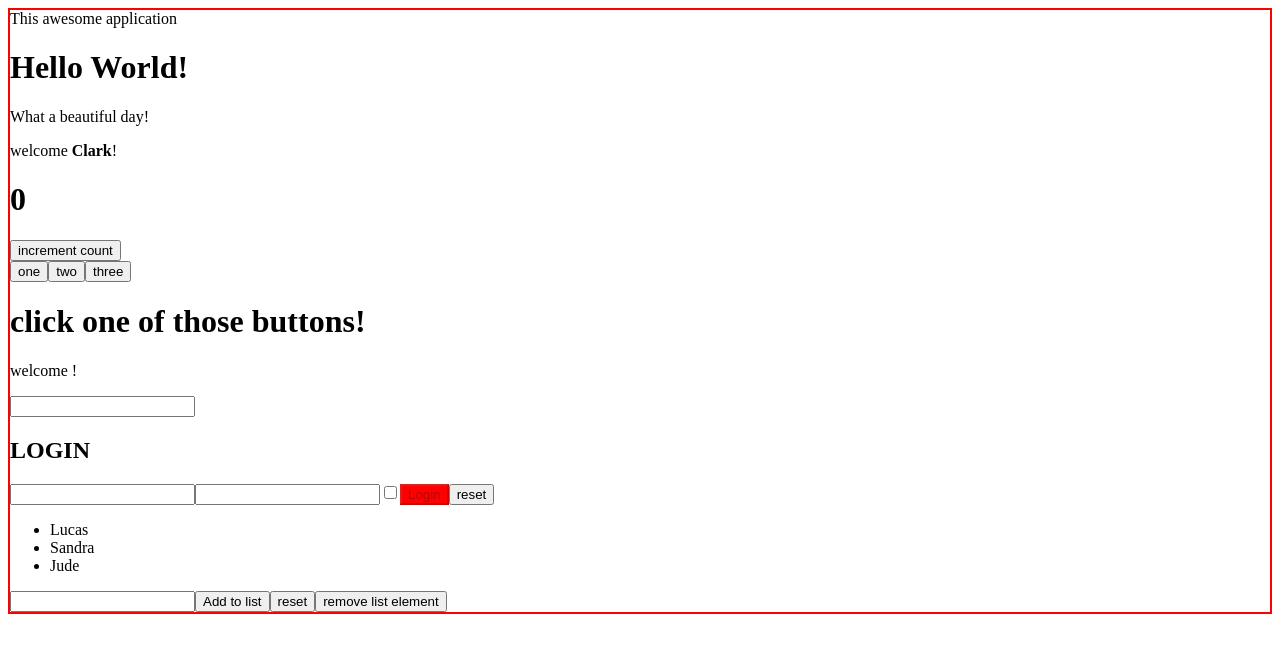
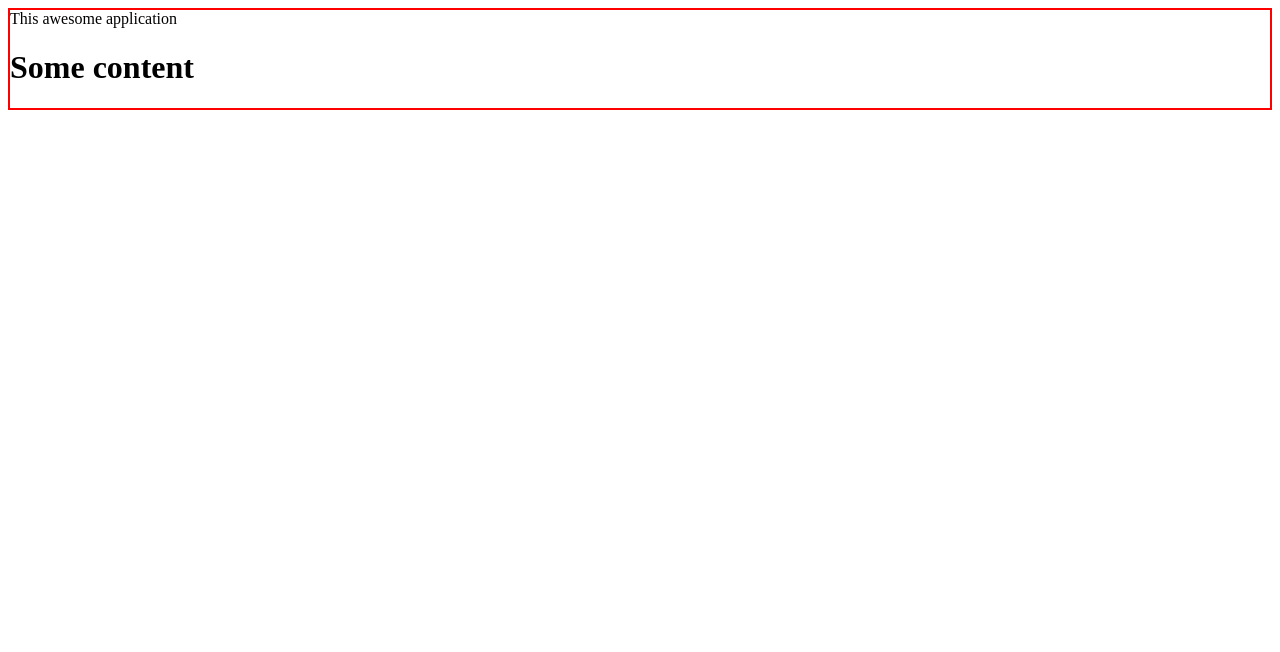
Before and after one commit to karimhaj/react-exercises, a React (Create React App) app in the folder my-app/: page / in a window 1280 px wide. Shown: the top 652 px of the page. Built offline with nearby package versions, Linux system fonts and the light colour scheme.

Commit message:
update exercise 1 of compositions

```diff
--- a/my-app/src/App.js
+++ b/my-app/src/App.js
@@ -1,23 +1,14 @@
 import React from "react";
-import { Hello } from './HelloWorld';
-import { Welcome } from './Message';
-import Counter from "./Counter";
-import { InteractiveWelcome } from "./InteractiveWelcome";
-import { TodoList } from "./TodoList";
 import "./index.css"
 import { Container } from "./Container";
 
-const theName = <b>Clark</b>;
+
 
 export class App extends React.Component {
     render(){
         return(
             <Container title="This awesome application">
-                <Hello />
-                <Welcome age="19" name={theName}/>
-                <Counter value={0} incrementInterval={1000} incrementAmount={2} />
-                <InteractiveWelcome />
-                <TodoList />
+                <h1>Some content</h1>
             </Container>
         )
     }
--- a/my-app/src/Counter.js
+++ /dev/null
@@ -1,73 +0,0 @@
-import React from 'react';
-
-export default class Counter extends React.Component{
-
-    state = {
-        count: this.props.value
-    }
-
-
-
-    // componentDidMount(){
-    //  setInterval(()=>{
-    //     this.setState({
-    //         count: this.state.count + this.props.incrementAmount
-    //     })
-    //  },this.props.incrementInterval)
-    // }
-
-    handleCounterIncrement = () =>{
-        this.setState(state=>{
-            return {
-                count: state.count + this.props.incrementAmount}
-        })
-    }
-
-
-    render(){
-        return (<div>
-            <CounterDisplay count= {this.state.count} />
-            <ClickCounter increment= {this.handleCounterIncrement}/>
-            <ClickTracker />
-        </div>
-        )
-    }
-}
-
-export class CounterDisplay extends React.Component{
-
-    render(){
-        return <h1>{this.props.count}</h1>
-    }
-}
-
-export class ClickCounter extends React.Component{
-
-
-render(){
-    return <button onClick = {this.props.increment}>increment count</button>
-}
-}
-
-export class ClickTracker extends React.Component{
-
-    buttonEventHandler= (event) =>{
-        this.setState(state=>{
-            return {name: event.target.className}
-        })
-
-    }
-
-    state = {
-        name: 'click one of those buttons!'
-    }
-
-    render() {
-        return (<div>
-            <button className='one' onClick={this.buttonEventHandler}>one</button>
-            <button className='two' onClick={this.buttonEventHandler}>two</button>
-            <button className='three' onClick={this.buttonEventHandler}>three</button>
-            <h1>{this.state.name}</h1>
-        </div>)
-    }
-}
--- a/my-app/src/HelloWorld.js
+++ /dev/null
@@ -1,13 +0,0 @@
-import React from 'react';
-import { Message } from './Message.js'
-
-export class Hello extends React.Component{
-    render(){
-        return(<div>
-            <h1>Hello World!</h1>
-            <Message />
-            </div>
-        )
-
-    }
-}
--- a/my-app/src/InteractiveWelcome.js
+++ /dev/null
@@ -1,83 +0,0 @@
-import React from "react";
-import { Welcome } from "./Message";
-
-export class InteractiveWelcome extends React.Component{
-
-    state ={ username: '' }
-
-    handleUsernameInputChange = (event) =>{
-        this.setState({
-            username: event.target.value
-        })
-        return console.log(this.state);
-    }
-
-    render(){
-        return (
-            <div>
-                <Welcome name={this.state.username}/>
-                <input type= "text" name= "username" value={this.state.username} onChange={this.handleUsernameInputChange}/>
-                <Login onLogin={this.state} />
-            </div>
-        )
-    }
-}
-
-export class Login extends React.Component{
-
-    state= {
-        username: "",
-        password: "",
-        remember: false
-    }
-
-    handleUsernameInputChange = (event) =>{
-        let name = event.target.name;
-
-        this.setState({
-            [name]: event.target.value,
-            compiled: this.state.username !== "" && this.state.password !== "" ? true : false
-        })
-    }
-
-    onLogin = () =>{
-       return console.log(this.state)
-    }
-
-    handleCheckbox = (event) =>{
-        const name = event.target.name
-        const checked = event.target.checked
-
-        this.setState({
-            [name]: checked,
-        })
-    }
-
-    handleResetButton = () =>{
-        this.setState({
-            username: "",
-            password: "",
-            remember: false
-        })
-    }
-
-
-    render(){
-
-        const buttonStyle ={
-            backgroundColor: this.state.password.length<8 ? "rgb(255,0,0)" : "rgb(0,255,0)",
-        }
-
-        return (
-            <div>
-
-                <h2>LOGIN</h2>
-                <input type= "text" name= "username" value={this.state.username} onChange={this.handleUsernameInputChange}/>
-                <input type= "password" name= "password" value={this.state.password} onChange={this.handleUsernameInputChange} />
-                <input type= "checkbox" name= "remember" checked={this.state.remember} onChange={this.handleCheckbox}  />
-                <button disabled={!this.state.compiled} onClick={this.onLogin} style={buttonStyle}>Login</button>
-                <button type="reset" name="reset" onClick={this.handleResetButton}>reset</button>
-            </div>
-        )
-    }
-}
--- a/my-app/src/Message.js
+++ /dev/null
@@ -1,41 +0,0 @@
-import React from "react";
-
-export class Message extends React.Component {
-    render(){
-       return <p>What a beautiful day!</p>
-    }
-}
-
-export class Welcome extends React.Component {
-    render(){
-        return (
-            <div>
-        <p>welcome {this.props.name}!</p>
-        {/* <Age age = {this.props.age}/>
-        {
-        this.props.age > 18 && this.props.age < 65 && this.props.name === 'John'
-        ?<Age age = {this.props.age}/>
-        : <p>age is not between 19 and 64 or the name is not John</p>
-        } */}
-
-        </div>
-        )
-
-    }
-}
-
-
-export class Age extends React.Component{
-    render(){
-        return <div>
-            {this.props.age > 18
-            ? <p> your age is {this.props.age}</p>
-            : <p> You are very young! </p>
-            }
-            </div>
-        }
-}
-
-// Welcome.defaultProps = {
-//     name: 'john'
-// };
--- a/my-app/src/TodoList.js
+++ /dev/null
@@ -1,59 +0,0 @@
-import React from "react";
-
-export class TodoList extends React.Component{
-
-  state ={
-    items: ['Lucas', 'Sandra', 'Jude'],
-    name: ""
-    }
-
-    handleControlledNameChange = (event) =>{
-        this.setState ({
-            name: event.target.value
-        })
-        return console.log(this.state)
-    }
-
-    addElementToList = (event) =>{
-        event.preventDefault()
-
-        this.setState({
-            items: [...this.state.items, this.state.name],
-            name: ""
-        })
-    }
-
-    resetList = (event) =>{
-        event.preventDefault()
-        this.setState({
-            items: [],
-            name: ""
-        })
-    }
-
-    removeListElement = (event) =>{
-        event.preventDefault()
-        let indexOfItemToRemove = this.state.items.indexOf(this.state.name)
-
-        this.state.items.includes(this.state.name) ?
-        this.state.items.splice(indexOfItemToRemove,1)
-        : console.log('the input is not valid!')
-        this.setState({
-            items: this.state.items,
-            name: ""
-        })
-
-    }
-
-    render(){
-        return (<div>
-        <ul>{this.state.items.map((item, index)=> <li key={index}>{item}</li>)}</ul>
-        <form onSubmit={this.addElementToList}>
-        <input type="text" name ="newItem" value={this.state.name} onChange={this.handleControlledNameChange}/>
-        <button type="submit" name="addToList">Add to list</button>
-        <button name="reset" onClick={this.resetList}>reset</button>
-        <button name="removeItem" onClick={this.removeListElement}>remove list element</button>
-        </form>
-        </div>)
-    }
-}
```
